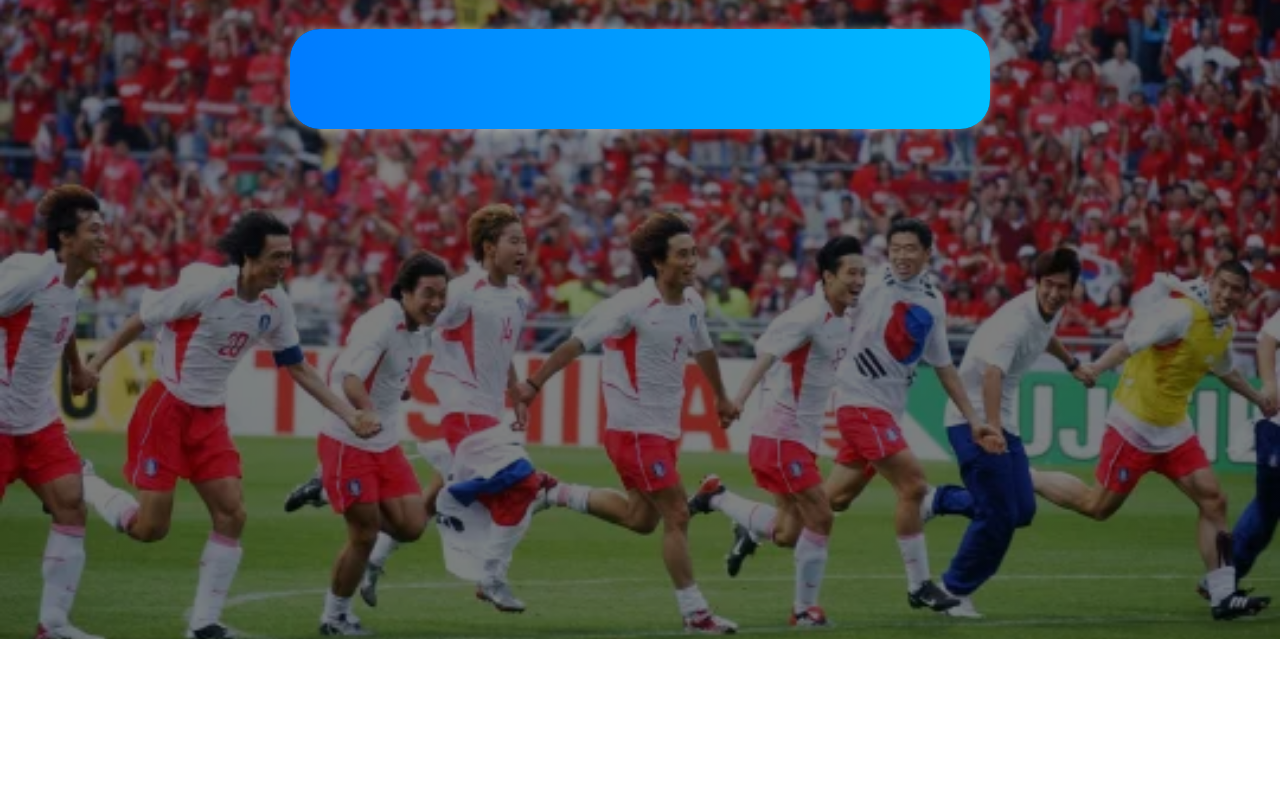
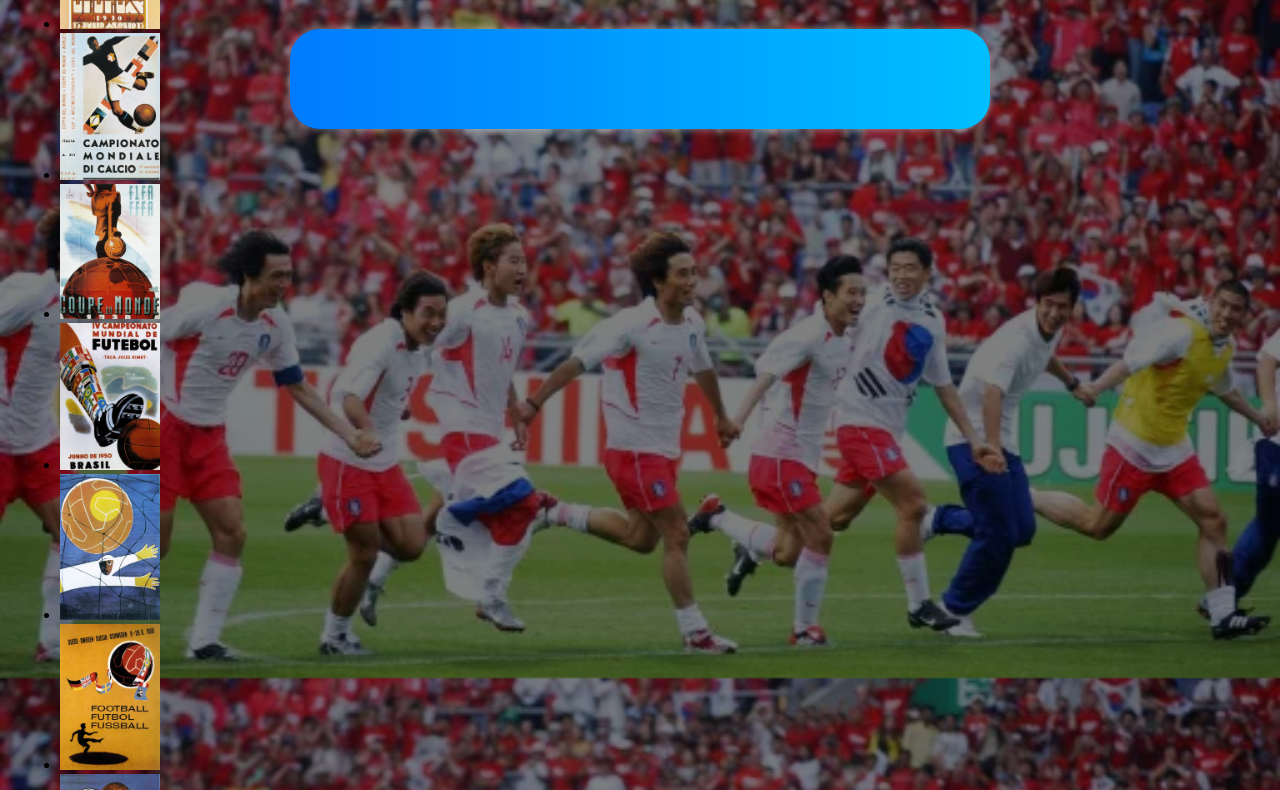
Before and after one commit to SeunghyunCho22/myweb, a plain HTML site: page index.html in a window 1280 px wide. Shown: the part 161-951 px from the top of the page. Before the commit the page ends 800 px from the top, so only its background shows below. Drawn offline with Linux system fonts and the light colour scheme; files that its build step writes are made by us from their sources; files whose address does not match are found by name.

Commit message:
Update index.html

```diff
--- a/index.html
+++ b/index.html
@@ -6,7 +6,7 @@
     <meta charset="UTF-8">
     <meta name="viewport" content="width=device-width, initial-scale=1.0">
     <title>월드컵 우승국</title>
-    <link rel="stylesheet" href="../css/style.css">
+    <link rel="stylesheet" href="./style.css">
 </head>
 
 <body>
@@ -34,7 +34,7 @@
         allow="accelerometer; autoplay; clipboard-write; encrypted-media; gyroscope; picture-in-picture; web-share"
         allowfullscreen style="position: fixed; top: 0%; right: 0%; transform: scale(0.5);"></iframe>
 
-    <script src="../js/script.js"></script>
+    <script src="./script.js"></script>
 
 </body>
 
```
